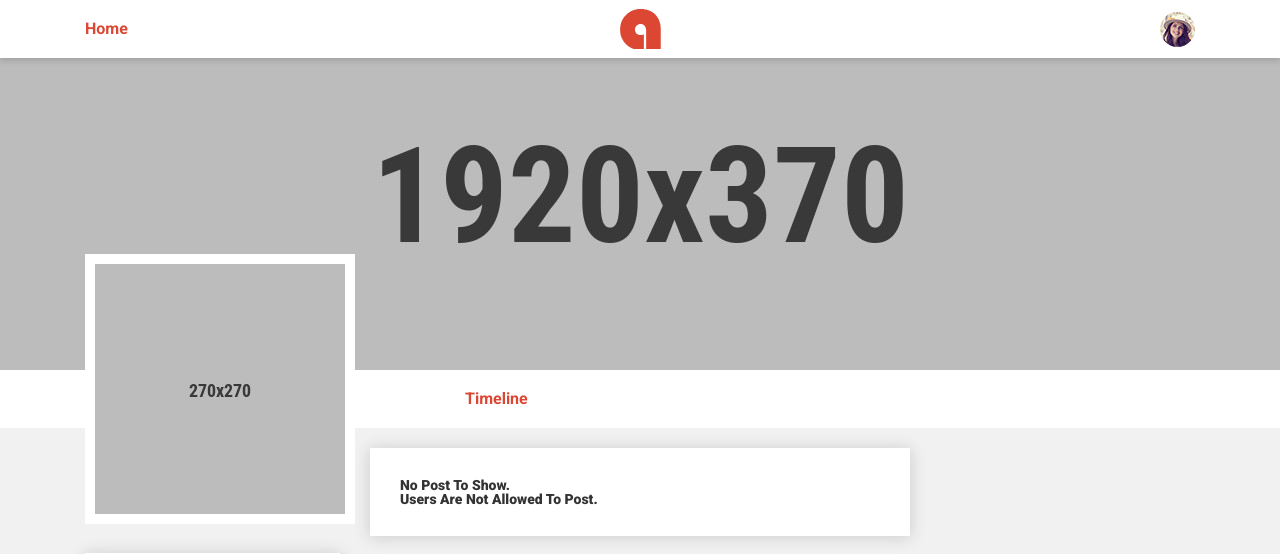
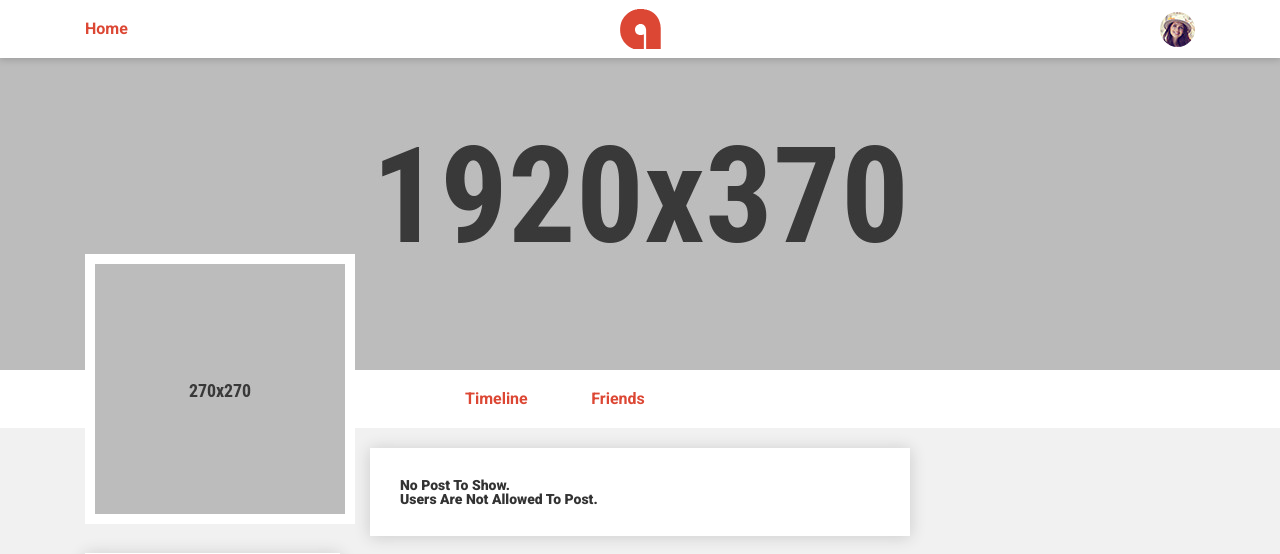
Before and after one commit to anandhu-eng/webdez, a Flask app: template website/templates/profile_user.html in a window 1280 px wide. Shown: the top 554 px of the page. Run offline with Flask 2, Linux system fonts and the light colour scheme; the template is opened without the code that fills it, so the values that code supplies are empty; some web fonts are replaced.

Commit message:
Update profile_user.html

```diff
--- a/website/templates/profile_user.html
+++ b/website/templates/profile_user.html
@@ -127,6 +127,8 @@
                                     <nav>
                                         <ul class="main-menu">
                                             <li class="active"><a href="#">timeline</a></li>
+                                            <li class="active"><a href="/friends">Friends</a></li>
+
                                             <!-- <li class="d-inline-block d-md-none"><a href="profile.html">edit profile</a></li> -->
                                         </ul>
                                     </nav>
```
